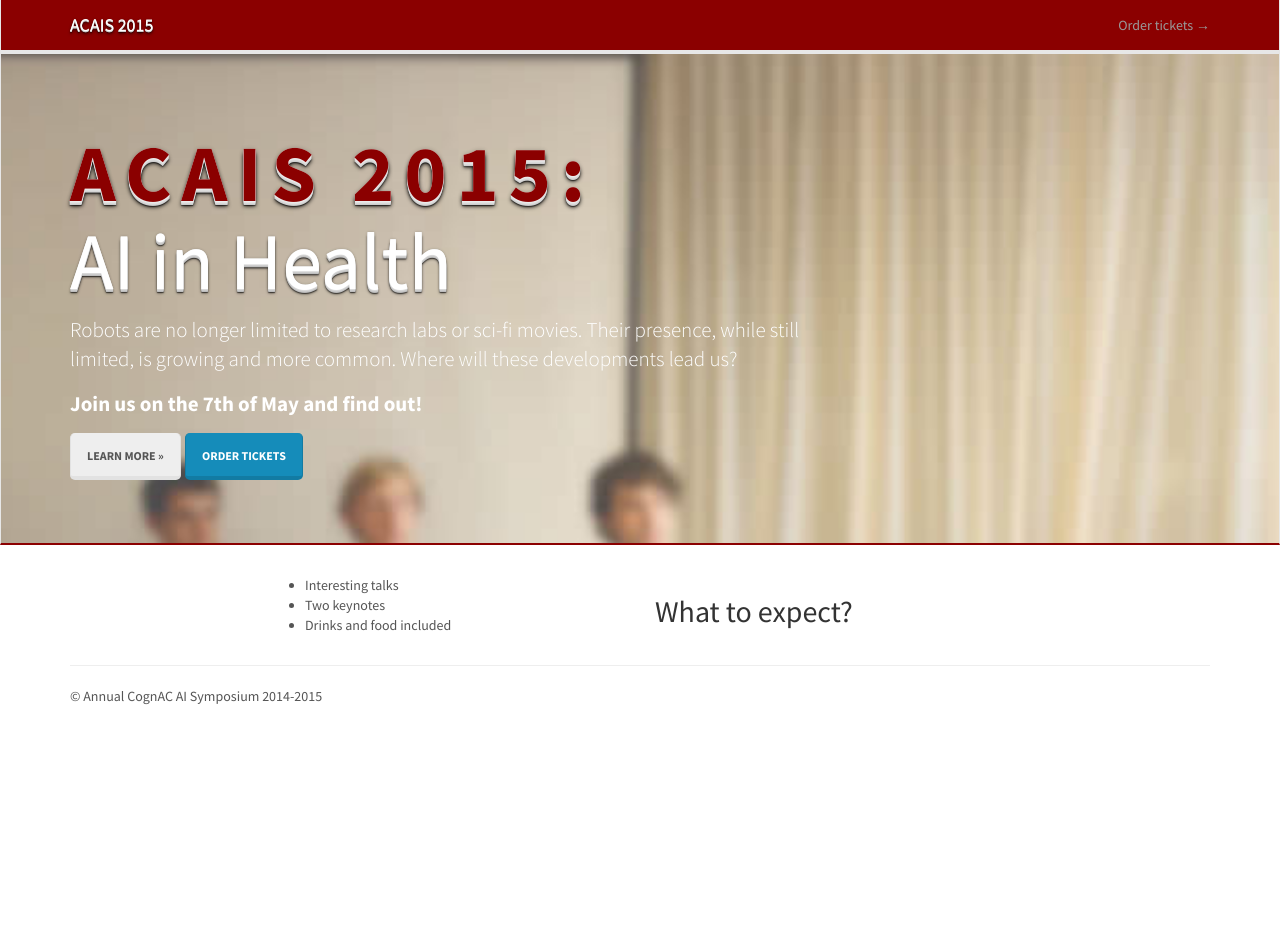
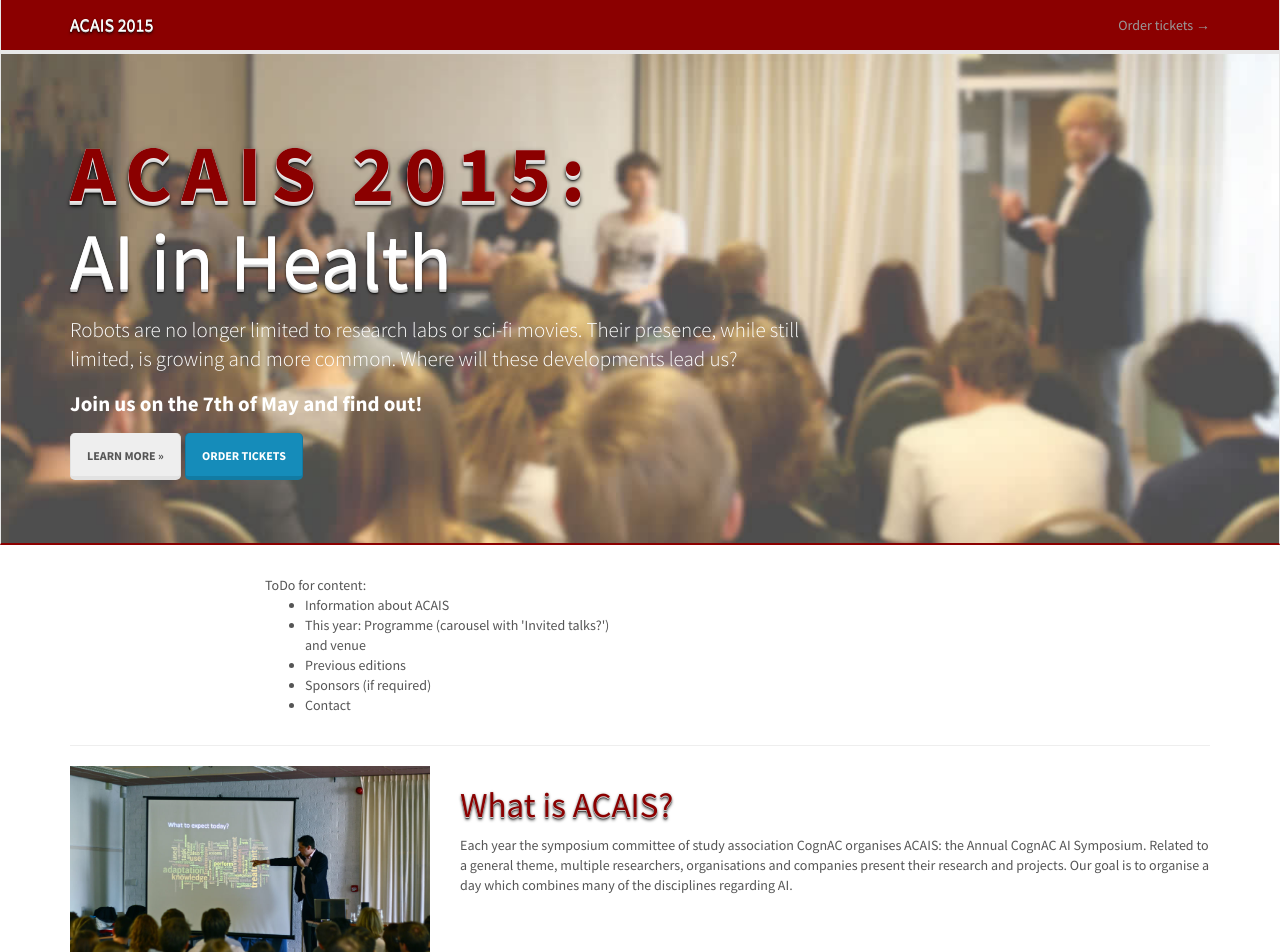
Before and after one commit to wouterbulten/acais-website, a Jekyll site: the page design/index.html, which Jekyll copies as it is, in a window 1280 px wide and 1400 px high. Shown: the top 952 px of the window. Built offline with Jekyll 4.4.1, drawn with Linux system fonts in a browser that asks for light colours; some of the changed text lies outside the part shown.

Commit message:
Filled the site with some content

```diff
--- a/design/css/main.css
+++ b/design/css/main.css
@@ -49,3 +49,9 @@
 .landing .lead {
 	color: #fff;
 }
+
+.title{
+    color: #8B0000;
+    font-size: 35px;
+    text-shadow:0px 1px 0 rgb(203,203,203), 0px 1px 0 rgb(189,189,189),0px 3px 3px rgba(0,0,0,0.6),0px 2px 1px rgba(0,0,0,0.5),0px 0px 3px rgba(0,0,0,.2);
+}
--- a/design/index.html
+++ b/design/index.html
@@ -64,24 +64,54 @@
 	</div>
 
 	<div class="container">
-
 		<div class="row">
-
 			<div class="col-md-4 col-md-offset-2">
+                ToDo for content:
 				<ul>
-					<li>Interesting talks</li>
-					<li>Two keynotes</li>
-					<li>Drinks and food included</li>
+					<li>Information about ACAIS</li>
+					<li>This year: Programme (carousel with 'Invited talks?') and venue</li>
+					<li>Previous editions</li>
+                    <li>Sponsors (if required)</li>
+                    <li>Contact</li>
 				</ul>
 			</div>
-
-			<div class="col-md-4">
-				<h2>What to expect?</h2>
-			</div>
 		</div>
+        <hr>
+        <div class="row info">
+            <div class="col-md-4">
+                <img src="img/what-to-expect.jpg" height="100%" width="100%">
+            </div>
+            <div class="col-md-8">
+                <h1 class="title">What is ACAIS?</h1>
+                <p class="txt">
+                    Each year the symposium committee of study association CognAC organises ACAIS: the Annual CognAC AI Symposium. Related to a general theme, multiple researchers, organisations and companies present their research and projects. Our goal is to organise a day which combines many of the disciplines regarding AI.
+                </p>
+            </div>
+        </div>
 
 		<hr>
 
+        <div class="row this-year">
+            <div class="col-md-8">
+                <h1 class="title">This year</h1>
+                <p class="text">
+                    Lorem ipsum dolor sit amet, consectetuer adipiscing elit. Aenean commodo ligula eget dolor. Aenean massa. Cum sociis natoque penatibus et magnis dis parturient montes, nascetur ridiculus mus. Donec quam felis, ultricies nec, pellentesque eu, pretium quis, sem. Nulla consequat massa quis enim. Donec pede justo, fringilla vel, aliquet nec, vulputate eget, arcu. In enim justo, rhoncus ut, imperdiet a, venenatis vitae, justo. Nullam dictum felis eu pede mollis pretium. Integer tincidunt. Cras dapibus. Vivamus elementum semper nisi. Aenean vulputate eleifend tellus.
+                </p>
+            </div>
+
+            <div class="col-md-4">
+                <img src="http://screenshots.nl.sftcdn.net/blog/nl/2013/05/Google-Map-Logo1.png" height="100%" width="100%">
+            </div>
+        </div>
+        <hr>
+        <div class="row">
+            <div class="col-md-3">
+                <h1 class="title">Invited talks</h1>
+            </div>
+        <!-- Hier een carousel met de invited talks? -->
+        </div>
+
+        <hr>
 		<footer>
 			<p>&copy; Annual CognAC AI Symposium 2014-2015</p>
 		</footer>
```
